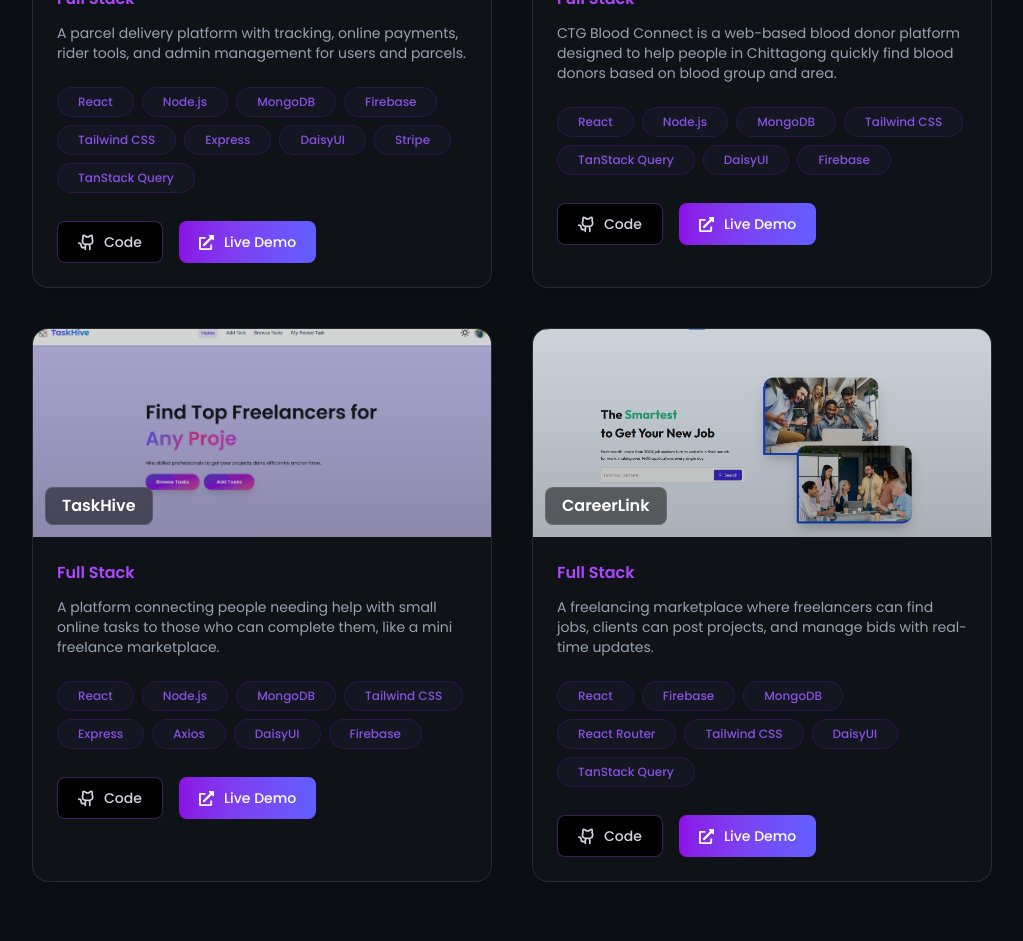
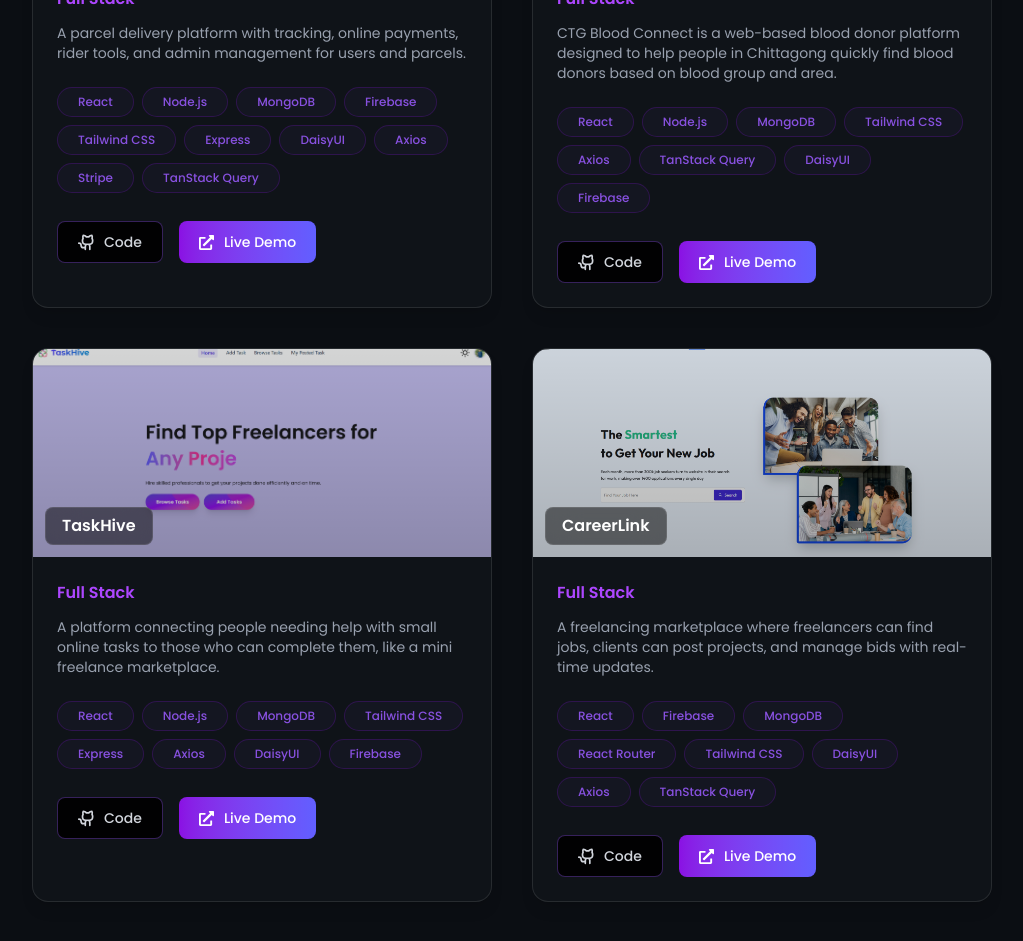
Before and after one commit to sahkil12/My-Portfolio, a React (Vite) app: page / in a window 1280 px wide. Shown: the part 3480-4421 px from the top of the page, without its empty margins (128-1151 px from the left). Built offline with nearby package versions, Linux system fonts and the light colour scheme.

Commit message:
update in project section content

```diff
--- a/src/Section/Projects/Projects.jsx
+++ b/src/Section/Projects/Projects.jsx
@@ -7,7 +7,7 @@ const projects = [
           title: "ProShift",
           category: "Full Stack",
           description: "A parcel delivery platform with tracking, online payments, rider tools, and admin management for users and parcels.",
-          tech: ["React", "Node.js", "MongoDB", "Firebase", "Tailwind CSS", "Express", "DaisyUI", "Stripe", "TanStack Query"],
+          tech: ["React", "Node.js", "MongoDB", "Firebase", "Tailwind CSS", "Express", "DaisyUI", "Axios", "Stripe", "TanStack Query"],
           image: "/proshift.png",
           demo: "https://proshift-mover.web.app/",
           code: "https://github.com/sahkil12/ProShift-client"
@@ -16,7 +16,7 @@ const projects = [
           title: "CTG Blood Connect",
           category: "Full Stack",
           description: "CTG Blood Connect is a web-based blood donor platform designed to help people in Chittagong quickly find blood donors based on blood group and area.",
-          tech: ["React", "Node.js", "MongoDB", "Tailwind CSS", "TanStack Query", "DaisyUI", "Firebase"],
+          tech: ["React", "Node.js", "MongoDB", "Tailwind CSS", "Axios", "TanStack Query", "DaisyUI", "Firebase"],
           image: "/ctg-blood-connect.png",
           demo: "https://ctg-blood-connect.web.app/",
           code: "https://github.com/sahkil12/CTG-Blood-Connect-client"
@@ -34,7 +34,7 @@ const projects = [
           title: "CareerLink",
           category: "Full Stack",
           description: "A freelancing marketplace where freelancers can find jobs, clients can post projects, and manage bids with real-time updates.",
-          tech: ["React", "Firebase", "MongoDB", "React Router", "Tailwind CSS", "DaisyUI", "TanStack Query"],
+          tech: ["React", "Firebase", "MongoDB", "React Router", "Tailwind CSS", "DaisyUI", "Axios", "TanStack Query"],
           image: "/careerlink.png",
           demo: "https://careerlink-project.web.app/",
           code: "https://github.com/sahkil12/CareerLink-project-client"
```
